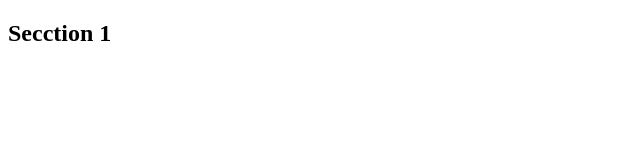
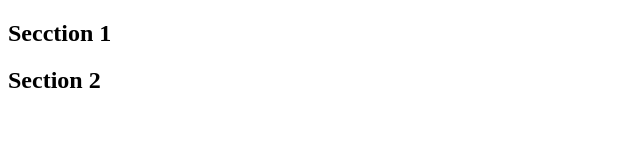
Before and after one commit to VaibhavG01/localRepo, a plain HTML site: page index.html in a window 1280 px wide. Shown: the whole page, without its empty margins (0-640 px from the left). Drawn offline with Linux system fonts and the light colour scheme.

```diff
--- a/index.html
+++ b/index.html
@@ -13,6 +13,10 @@
         <h1>Secction 1</h1>
     </section>
 
+    <section>
+        <h1>Section 2</h1>
+    </section>
+
 
 </body>
 
```
